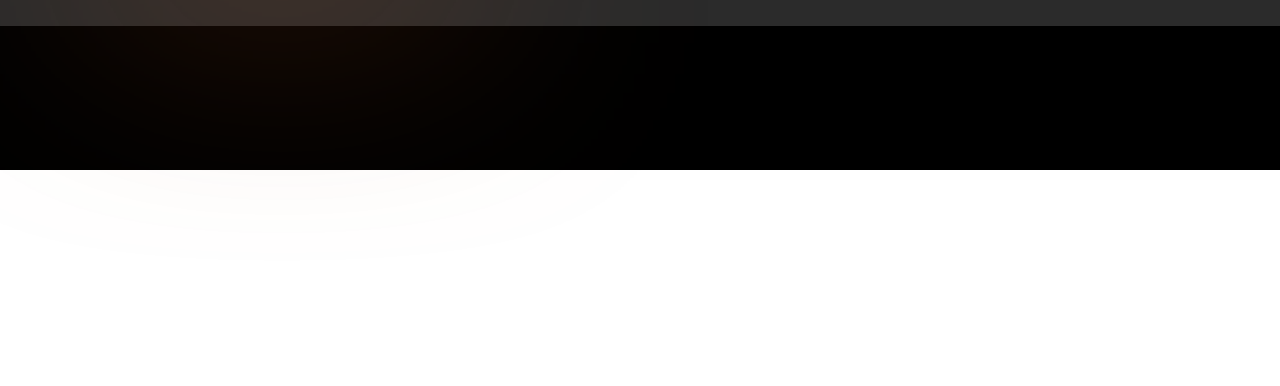
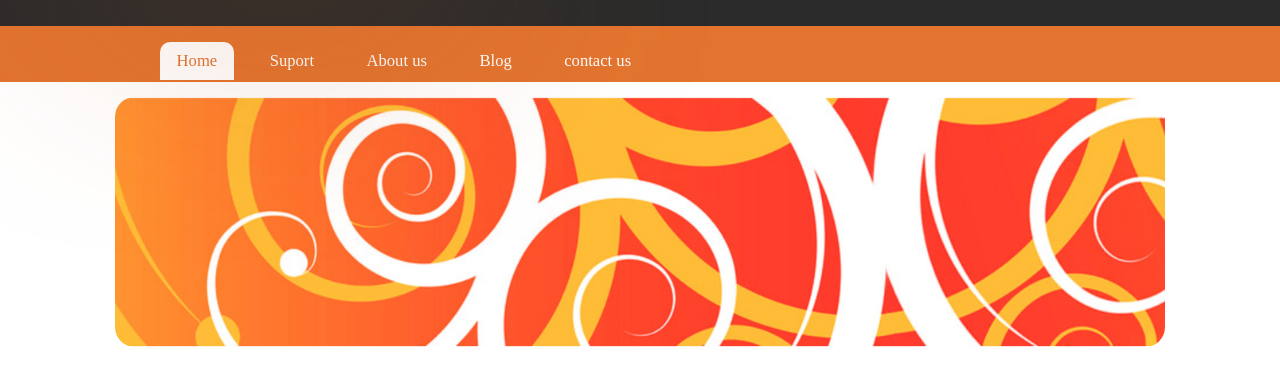
Before and after one commit to vishutyagi0210/tanishq_repo, a plain HTML site: page index.html in a window 1280 px wide. Shown: the part 70-456 px from the top of the page. Drawn offline with Linux system fonts and the light colour scheme.

Commit message:
nav-completed

```diff
--- a/index.html
+++ b/index.html
@@ -13,14 +13,21 @@
         <nav id="nav">
             <div id="nav-1">
                 <h1>
-
                     <h4>Funky Times</h4>
                     <div id="new"></div>
                 </h1>
                 <!-- afer -->
             </div>
-            <div id="nav-2"></div>
-            <div id="nav-3"></div>
+            <div id="nav-2">
+                <p id="tit-1">Home</p>
+                <p id="tit-2">Suport</p>
+                <p id="tit-3">About us</p>
+                <p id="tit-4">Blog</p>
+                <p id="tit-5">contact us</p>
+            </div>
+            <div id="nav-3">
+                <div id="nav-image"></div>
+            </div>
         </nav>
 
         <!-- content-page -->
--- a/style.css
+++ b/style.css
@@ -12,8 +12,8 @@ html,body{
 
 #nav{
     width: 100%;
-    height: 30vh;
-    background-color: black;
+    height: 55vh;
+    /* background-color: aqua; */
 }
 
 #nav-1{
@@ -44,3 +44,54 @@ html,body{
     left: 7%;
     top: 0;
 }
+
+
+/* nav-2 */
+
+#nav-2{
+    width: 100%;
+    height: 7vh;
+    background-color: #E2742F;
+    display: flex;
+    align-items: flex-end;
+    padding-left: 11vw;
+}
+
+#nav-2 p{
+    margin-left: 1.5vw;
+    margin-bottom: 2px;
+    font-size: 1.3vw;
+    color: white;
+    padding: 0.7vw 1.3vw;
+    border-top-left-radius: 10px;
+    border-top-right-radius: 10px;
+}
+
+p:hover{
+    color:#E2742F !important;
+    background-color: white;
+    cursor: pointer;
+}
+
+#tit-1{
+    color:#E2742F !important;
+    background-color: white;
+}
+
+
+/* nav-3 */
+
+#nav-3{
+    height: 35vh;
+    width: 100%;
+    /* background-color: red; */
+    padding: 1.2vw 9vw;
+}
+
+#nav-image{
+    width: 100%;
+    height: 100%;
+    background-image: url('./assets/images/header_image.png');
+    background-size: cover;
+    border-radius: 20px;
+}
```
Also changed, not shown: assets/images/header_image.png (added).
